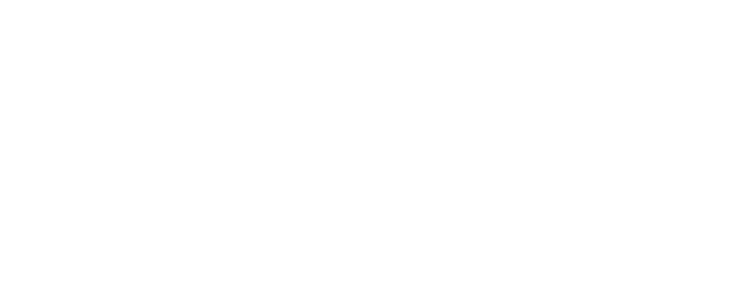
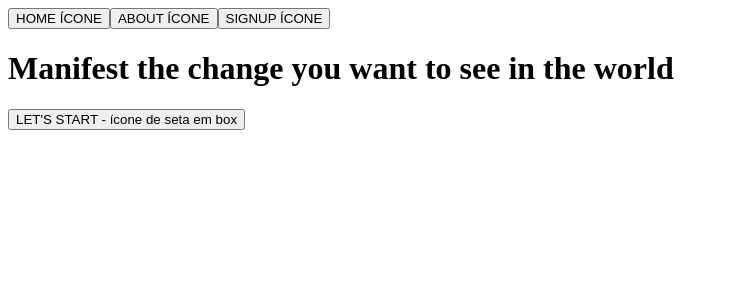
Before and after one commit to milenefukuda/count-on-me-frontend, a React (Create React App) app: page / in a window 1280 px wide. Before the commit this address had no page. Shown: the top 300 px of the page, without its empty margins (0-729 px from the left). Built offline with nearby package versions, Linux system fonts and the light colour scheme.

Commit message:
app file update

```diff
--- a/src/App.js
+++ b/src/App.js
@@ -1,12 +1,18 @@
 import { Routes, Route } from "react-router-dom";
-import { Signup } from "./pages/Signup";
+import { Signup } from "./pages/Signup/index.js";
+import { Home } from "./pages/Home/index.js";
+import { About } from "./pages/About.js";
 
 function App() {
   return (
     <>
-      <Routes>
-        <Route path="/signup" element={<Signup />} />
-      </Routes>
+      <div>
+        <Routes>
+          <Route path="/" element={<Home />} />
+          <Route path="/signup" element={<Signup />} />
+          <Route path="/about" element={<About />} />
+        </Routes>
+      </div>
     </>
   );
 }
--- a/src/pages/Login.js/index.js
+++ b/src/pages/Login.js/index.js
@@ -20,8 +20,8 @@
       const response = await api.post("/login", form);
       setLoggedInUser({ ...response.data });
       console.log(response);
-      localStorage.setItem("loggedInUser", JSON.stringify(response.data)),
-        navigate("/profile");
+      localStorage.setItem("loggedInUser", JSON.stringify(response.data));
+      navigate("/profile");
     } catch (err) {
       console.log(err);
     }
```
